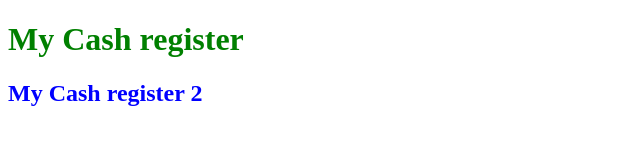
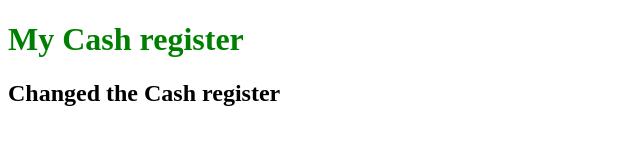
Before and after one commit to f-regal/50-days-projects, a plain HTML site: page project 3 - cash register/index.html in a window 1280 px wide. Shown: the whole page, without its empty margins (0-640 px from the left). Drawn offline with Linux system fonts and the light colour scheme.

Commit message:
Removed h2 from html and removed one of the logs

```diff
--- a/project 3 - cash register/app.js
+++ b/project 3 - cash register/app.js
@@ -1,3 +1 @@
-console.log('My cash register')
-
-console.log('My cash register 2')
+console.log('My cash register only log should be this one')
--- a/project 3 - cash register/index.html
+++ b/project 3 - cash register/index.html
@@ -11,6 +11,6 @@
 
     <h1>My Cash register</h1>
 
-    <h2>My Cash register 2</h2>
+    <h2>Changed the Cash register</h2>
 </body>
 </html>
--- a/project 3 - cash register/style.css
+++ b/project 3 - cash register/style.css
@@ -1,7 +1,3 @@
 h1 {
     color: green;
 }
-
-h2 {
-    color: blue;
-}
```
